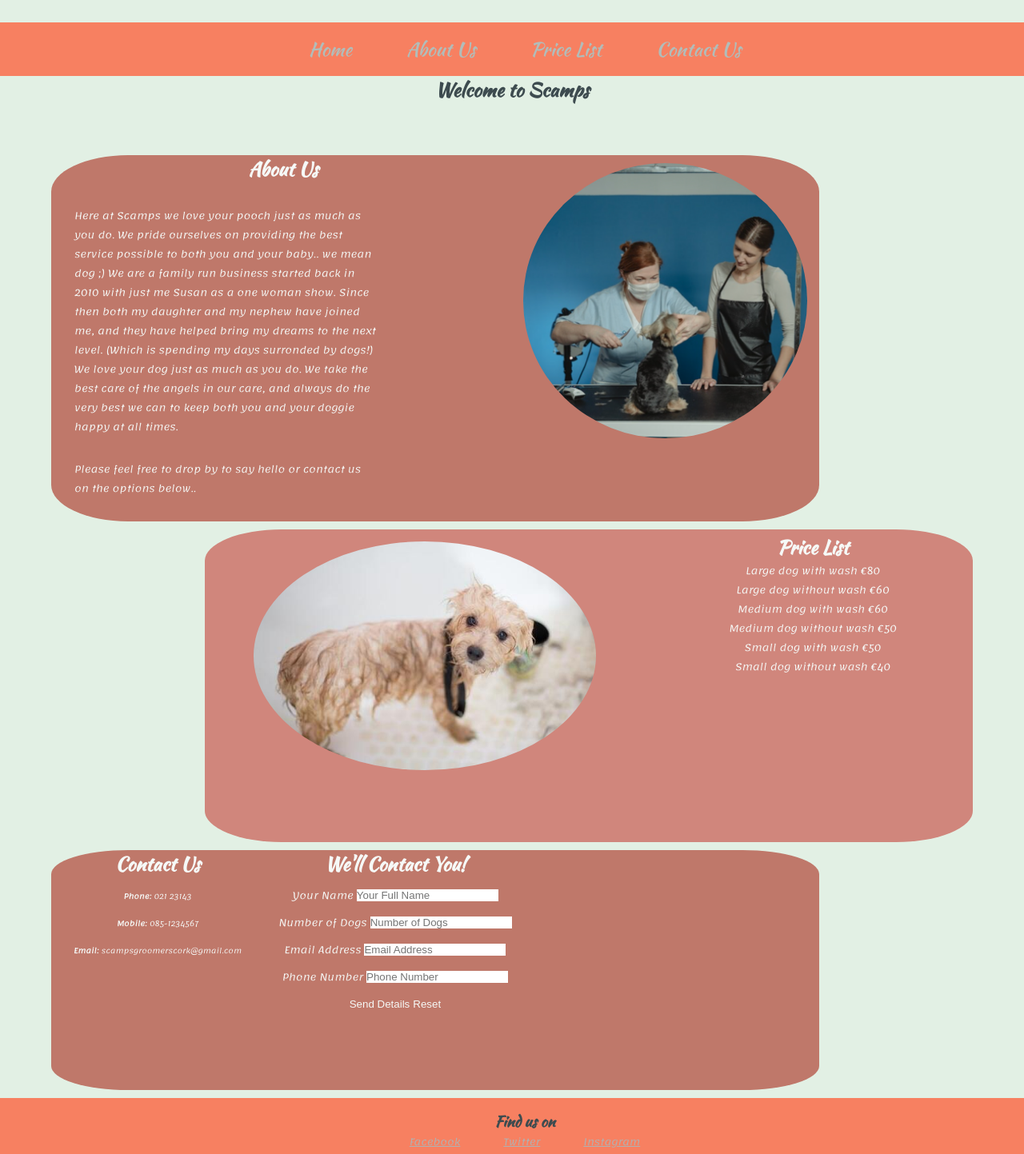
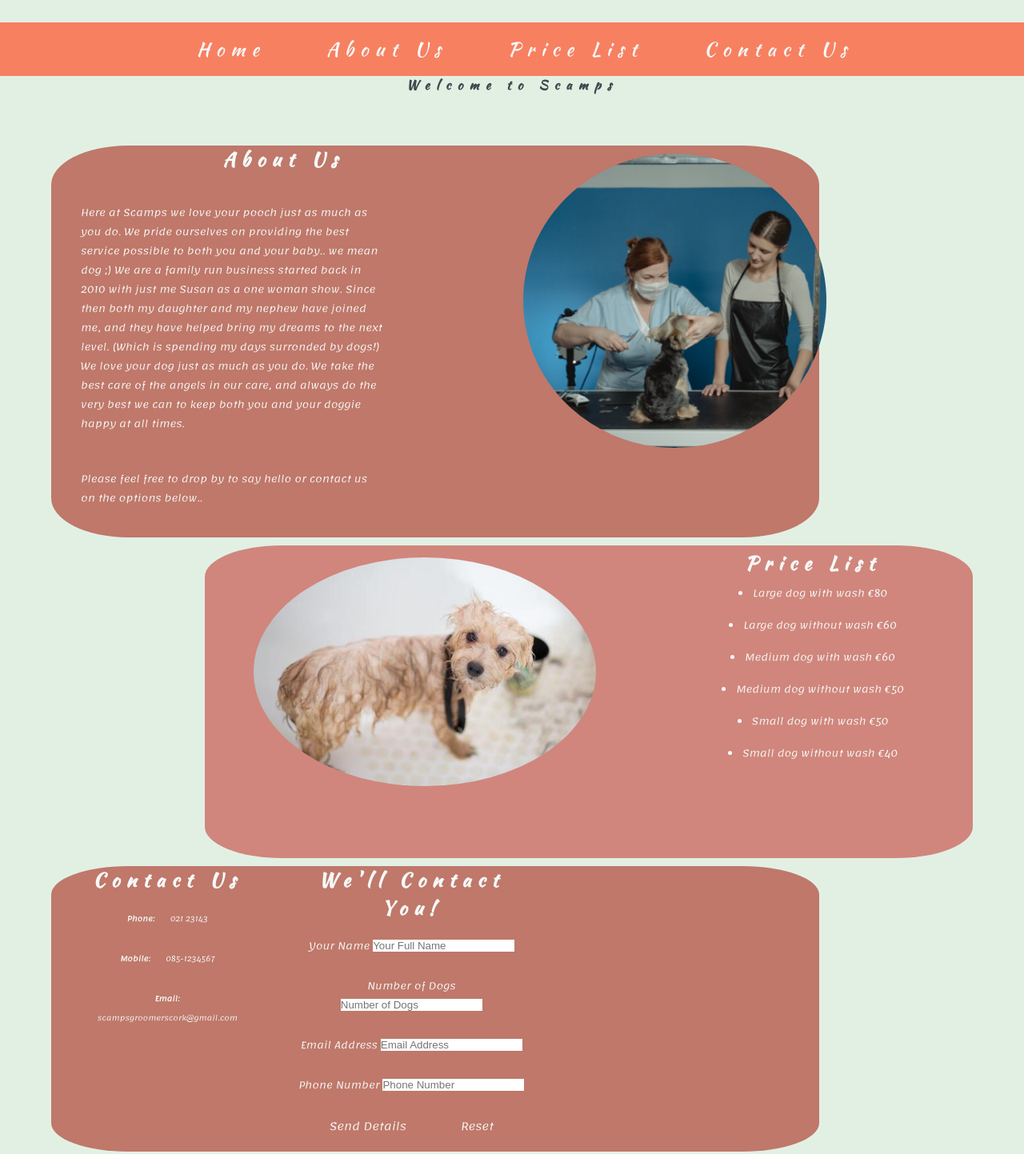
Before and after one commit to chloemay-1/mybestidea, a plain HTML site: page index.html in a window 1280 px wide. Shown: the part 252-1695 px from the top of the page at 80% size. Drawn offline with Linux system fonts and the light colour scheme; grey boxes are pictures that could not be loaded.

Commit message:
removed horizontal scroll, changed color of nav font

```diff
--- a/assets/css/styling.css
+++ b/assets/css/styling.css
@@ -10,13 +10,20 @@ body {
     height: 100vh;
     box-sizing: border-box;
     background-color: #E2F0E4;
+    overflow-x: hidden;
+    overflow-y: scroll;
+    scroll-behavior: smooth;
 }
 h1 , h2 , h3 , nav {
     font-family: 'Kaushan Script', cursive;
+    font-size: 100%;
+    letter-spacing: 0.5rem;
 }
 p, li, span {
     font-family: 'Lemonada', cursive;
     font-size: 75%;
+    padding: 0.5rem;
+
 }
 
 #header {
@@ -82,13 +89,13 @@ nav {
 }
 nav > a {
     text-decoration: none;
-    color: #b1bdba;
+    color: #f6f9f7;
     font-size: 150%;
     padding: 2rem;
 
 }
  nav >a:hover {
-    color: #f6f9f7;
+    color:  #b1b1b1;
  }
 
  /*  Main Body */
@@ -198,6 +205,9 @@ ul {
 .submitreset {
     color:#f6f9f7;
     background-color: #BF786A;
+    padding-left: 2rem;
+    padding-right: 2rem;
+    font-family:'Lemonada', cursive ;
 }
 input:focus {
 
--- a/index.html
+++ b/index.html
@@ -88,17 +88,17 @@
         </div>
         <div class="column">
             <h3 id="price" class="h3fontsize">Price List</h3>
-            <ul>
+
             <li>Large dog with wash €80 </li>
-            <hr>
+
             <li>Large dog without wash €60</li>
-            <hr>
+
             <li>Medium dog with wash €60</li>
-            <hr>
+
             <li>Medium dog without wash €50</li>
-            <hr>
+
             <li>Small dog with wash €50</li>
-            <hr>
+
             <li>Small dog without wash €40</li>
             </ul>
         </div>
```
Also changed, not shown: template.txt (added).
